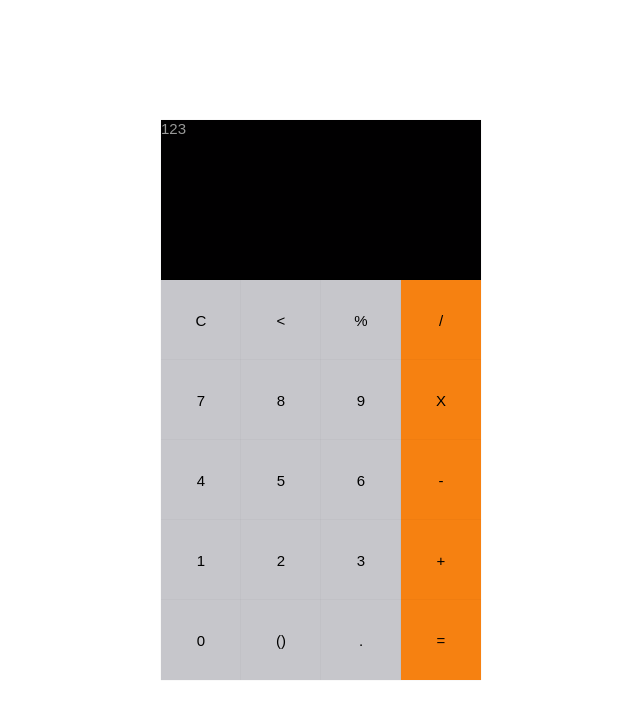
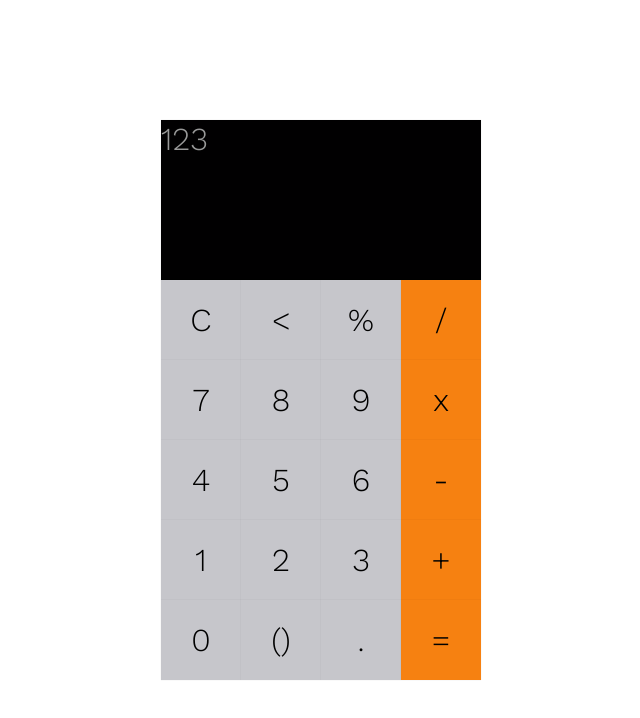
Before and after one commit to sionelt/calculator-app, a React app: page / in a window 1280 px wide. Shown: the top 718 px of the page, without its empty margins (319-959 px from the left). Built offline with nearby package versions, Linux system fonts and the light colour scheme.

Commit message:
font style for calculator

```diff
--- a/src/components/App.js
+++ b/src/components/App.js
@@ -11,7 +11,7 @@
 		<div className={demo}>
 			<Helmet>
 				<title>improved clone iphone calculator</title>
-				<link href="https://maxcdn.bootstrapcdn.com/font-awesome/4.7.0/css/font-awesome.min.css" rel="stylesheet" />
+				<link href="https://fonts.googleapis.com/css?family=Work+Sans:300" rel="stylesheet" />
 			</Helmet>
 			<div className={container}>
 				<Screen />
--- a/src/components/Keypad.js
+++ b/src/components/Keypad.js
@@ -4,7 +4,7 @@
 const Keypad = () => {
 	const { container, inputs, aInput, operators, aOperator } = style;
 	const INPUTS = ['C', '<', '%', 7, 8, 9, 4, 5, 6, 1, 2, 3, 0, '()', '.'];
-	const OPERATORS = ['/', 'X', '-', '+', '='];
+	const OPERATORS = ['/', 'x', '-', '+', '='];
 	return (
 		<div className={container}>
 			<ul className={inputs}>
--- a/src/styles/globals.css
+++ b/src/styles/globals.css
@@ -14,7 +14,8 @@
 
 body {
 	font-family: Work Sans, sans-serif;
-	font-size: 15px;
+	font-size: 2em;
+	font-weight: 300;
 	margin: 0;
 }
 
@@ -47,7 +48,7 @@
 }
 
 .demo {
-  height: 100vh;
+	height: 100vh;
 }
 
 .container {
```
